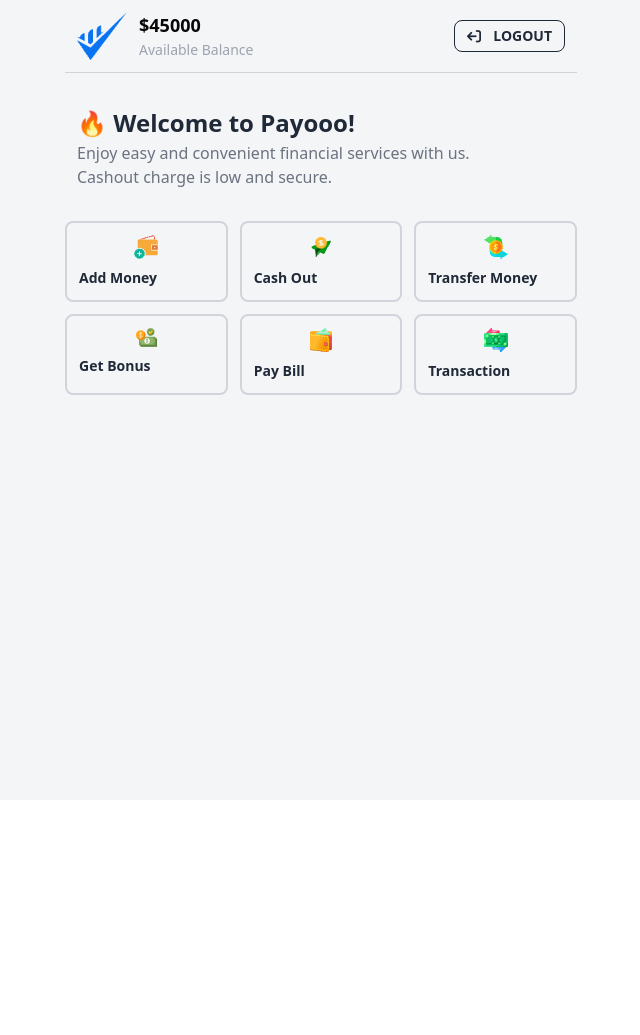
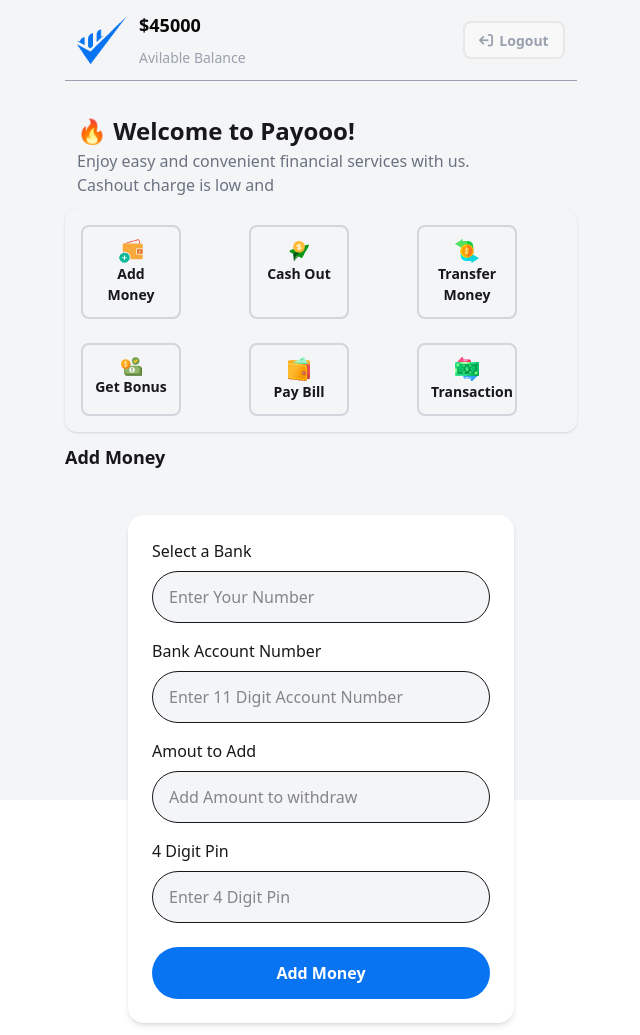
Before and after one commit to faiji31/Mobile_Bank, a plain HTML site: page home.html in a window 1280 px wide. Shown: the whole page, without its empty margins (319-959 px from the left). Before the commit the page ends 800 px from the top, so only its background shows below. Drawn offline with nearby package versions, Linux system fonts and the light colour scheme.

Commit message:
13th commit

```diff
--- a/home.html
+++ b/home.html
@@ -1,70 +1,126 @@
 <!DOCTYPE html>
 <html lang="en">
 <head>
-  <meta charset="UTF-8" />
-  <meta name="viewport" content="width=device-width, initial-scale=1.0" />
-  <title>Payooo - Home Page</title>
+    <meta charset="UTF-8">
+    <meta name="viewport" content="width=device-width, initial-scale=1.0">
+     <link href="https://cdn.jsdelivr.net/npm/daisyui@5" rel="stylesheet" type="text/css" />
+      <script src="https://cdn.jsdelivr.net/npm/@tailwindcss/browser@4"></script>
+      <link rel="stylesheet" href="https://cdnjs.cloudflare.com/ajax/libs/font-awesome/7.0.0/css/all.min.css" integrity="sha512-DxV+EoADOkOygM4IR9yXP8Sb2qwgidEmeqAEmDKIOfPRQZOWbXCzLC6vjbZyy0vPisbH2SyW27+ddLVCN+OMzQ==" crossorigin="anonymous" referrerpolicy="no-referrer" />
+    <title>Document</title>
+    <title>Home Page</title>
+</head>
+<body class="bg-[#F4F5F7] h-[100vh]">
+   <div class="flex justify-between items-center min-h-[50px] max-w-lg mx-auto border-b-1 border-gray-400 p-3">
+    <div class="flex items-center">
+        <img src="assets/Group.png" alt="" class="w-[50px] h-[48px]">
+        <div class="ml-3">
+            <h3 class=" text-[18px] text-[#080808] font-bold ">$45000</h3>
+            <p class="text-[14px] text-gray-400 mt-2">Avilable Balance</p>
+        </div>
 
-  <!-- Tailwind CDN -->
-  <script src="https://cdn.tailwindcss.com"></script>
-  <!-- DaisyUI (works with Tailwind via CDN) -->
-  <link href="https://cdn.jsdelivr.net/npm/daisyui@3.9.3/dist/full.css" rel="stylesheet" />
-  <!-- Font Awesome -->
-  <link rel="stylesheet" href="https://cdnjs.cloudflare.com/ajax/libs/font-awesome/6.5.2/css/all.min.css" crossorigin="anonymous" referrerpolicy="no-referrer" />
-</head>
-
-<body class="bg-[#F4F5F7] min-h-screen">
-  <!-- Top Bar -->
-  <div class="flex justify-between items-center max-w-lg mx-auto border-b border-gray-300 p-3">
-    <div class="flex items-center">
-      <img src="assets/Group.png" alt="logo" class="w-[50px] h-[48px]">
-      <div class="ml-3">
-        <h3 class="text-[18px] text-[#080808] font-bold">$45000</h3>
-        <p class="text-[14px] text-gray-400">Available Balance</p>
-      </div>
     </div>
     <div>
-      <button class="btn btn-outline btn-sm">
-        <i class="fa-solid fa-arrow-right-from-bracket rotate-180 mr-1"></i> Logout
-      </button>
+        <button class="btn w-[102px] h-[38px] text-gray-400 border-2 rounded-lg">
+            <i class="fa-solid fa-arrow-right-from-bracket rotate-180"></i> Logout</button>
     </div>
-  </div>
+   </div>
+   <div class="max-w-lg mx-auto mt-5 p-3">
+    <h3 class="font-bold text-[24px]">🔥 Welcome to Payooo!</h3>
+    <p class="text-[16px] text-gray-500">Enjoy easy and convenient financial services with us. <br> Cashout charge is low and </p>
+   </div>
 
-  <!-- Welcome Section -->
-  <div class="max-w-lg mx-auto mt-5 p-3">
-    <h3 class="font-bold text-[24px]">🔥 Welcome to Payooo!</h3>
-    <p class="text-[16px] text-gray-500">
-      Enjoy easy and convenient financial services with us. <br>
-      Cashout charge is low and secure.
-    </p>
-  </div>
+   <div class="min-h-auto text-center grid grid-cols-3 max-w-lg mx-auto  p-1 rounded-xl shadow-sm">
+    <div class="border-2 border-gray-300 w-[100px] p-3 rounded-lg m-3 ">
+        <img src="assets/wallet1.png" alt="" class="mx-auto">
+        <h1 class="font-semibold text-[14px] ">Add Money</h1>
 
-  <!-- Services Grid -->
-  <div class="grid grid-cols-3 gap-3 max-w-lg mx-auto mt-5">
-    <div class="border-2 border-gray-300 p-3 rounded-lg">
-      <img src="assets/wallet1.png" alt="" class="mx-auto">
-      <h1 class="font-semibold text-[14px] mt-2">Add Money</h1>
     </div>
-    <div class="border-2 border-gray-300 p-3 rounded-lg">
-      <img src="assets/send1.png" alt="" class="mx-auto">
-      <h1 class="font-semibold text-[14px] mt-2">Cash Out</h1>
+    <div class="border-2 border-gray-300 w-[100px] p-3 rounded-lg m-3 ">
+        <img src="assets/send1.png" alt="" class="mx-auto">
+        <h1 class="font-semibold text-[14px] ">Cash Out</h1>
+
     </div>
-    <div class="border-2 border-gray-300 p-3 rounded-lg">
-      <img src="assets/money1.png" alt="" class="mx-auto">
-      <h1 class="font-semibold text-[14px] mt-2">Transfer Money</h1>
+    <div class="border-2 border-gray-300 w-[100px] p-3 rounded-lg m-3">
+        <img src="assets/money1.png" alt="" class="mx-auto">
+        <h1 class="font-semibold text-[14px] ">Transfer Money</h1>
+
     </div>
-    <div class="border-2 border-gray-300 p-3 rounded-lg">
-      <img src="assets/bonus1.png" alt="" class="mx-auto">
-      <h1 class="font-semibold text-[14px] mt-2">Get Bonus</h1>
+    <div class="border-2 border-gray-300 w-[100px] p-3 rounded-lg m-3 ">
+        <img src="assets/bonus1.png" alt="" class="mx-auto">
+        <h1 class="font-semibold text-[14px]">Get Bonus</h1>
+
     </div>
-    <div class="border-2 border-gray-300 p-3 rounded-lg">
-      <img src="assets/purse1.png" alt="" class="mx-auto">
-      <h1 class="font-semibold text-[14px] mt-2">Pay Bill</h1>
+    <div class="border-2 border-gray-300 w-[100px] p-3 rounded-lg m-3 ">
+        <img src="assets/purse1.png" alt="" class="mx-auto">
+        <h1 class="font-semibold text-[14px] ">Pay Bill</h1>
+
     </div>
-    <div class="border-2 border-gray-300 p-3 rounded-lg">
-      <img src="assets/transaction1.png" alt="" class="mx-auto">
-      <h1 class="font-semibold text-[14px] mt-2">Transaction</h1>
+    <div class="border-2 border-gray-300 w-[100px] p-3 rounded-lg m-3 ">
+        <img src="assets/transaction1.png" alt="" class="mx-auto">
+        <h1 class="font-semibold text-[14px] ">Transaction</h1>
+
     </div>
-  </div>
+
+   </div>
+   <h1 class="max-w-lg mx-auto text-[18px] font-semibold mt-3">Add Money</h1>
+   <div class="flex justify-center max-w-lg mx-auto mt-5 p-3 ">
+    <form class="  bg-white rounded-2xl p-6 shadow-md mt-3">
+
+    <!-- Mobile Number -->
+    <div class="mb-4">
+      <label for="mobile" class="block font-medium mb-2">Select a Bank</label>
+      <input
+        id="mobile-number"
+        name="mobile"
+        type="text"
+        placeholder="Enter Your Number"
+        class="w-[338px] h-[52px] rounded-full bg-[#F4F5F7] px-4 outline-none"
+      />
+    </div>
+    <div class="mb-4">
+      <label for="mobile" class="block font-medium mb-2">Bank Account Number</label>
+      <input
+        id="mobile-number"
+        name="mobile"
+        type="text"
+        placeholder="Enter 11 Digit Account Number"
+        class="w-[338px] h-[52px] rounded-full bg-[#F4F5F7] px-4 outline-none"
+      />
+    </div>
+    <div class="mb-4">
+      <label for="mobile" class="block font-medium mb-2">Amout to Add</label>
+      <input
+        id="mobile-number"
+        name="mobile"
+        type="text"
+        placeholder="Add Amount to withdraw"
+        class="w-[338px] h-[52px] rounded-full bg-[#F4F5F7] px-4 outline-none"
+      />
+    </div>
+
+    <!-- Pin -->
+    <div class="mb-6">
+      <label for="pin" class="block font-medium mb-2">4 Digit Pin</label>
+      <input
+        id="pin-number"
+        name="pin"
+        type="password"
+        maxlength="4"
+        placeholder="Enter 4 Digit Pin"
+        class="w-[338px] h-[52px] rounded-full bg-[#F4F5F7] px-4 outline-none"
+      />
+    </div>
+
+    <!-- Button -->
+    <button id="loginbtn"
+
+      class="w-[338px] h-[52px] bg-[#0874F2] rounded-full font-bold text-white hover:bg-[#0564d1] transition cursor-pointer"
+    >
+      Add Money
+    </button>
+
+  </form>
+   </div>
+
 </body>
 </html>
```
